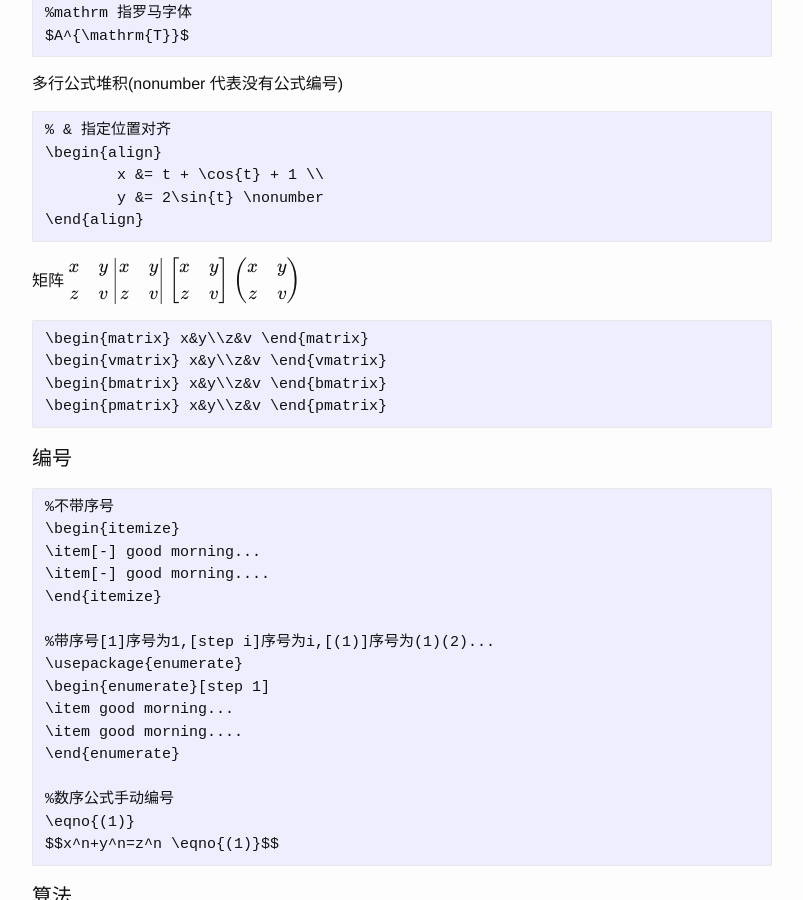
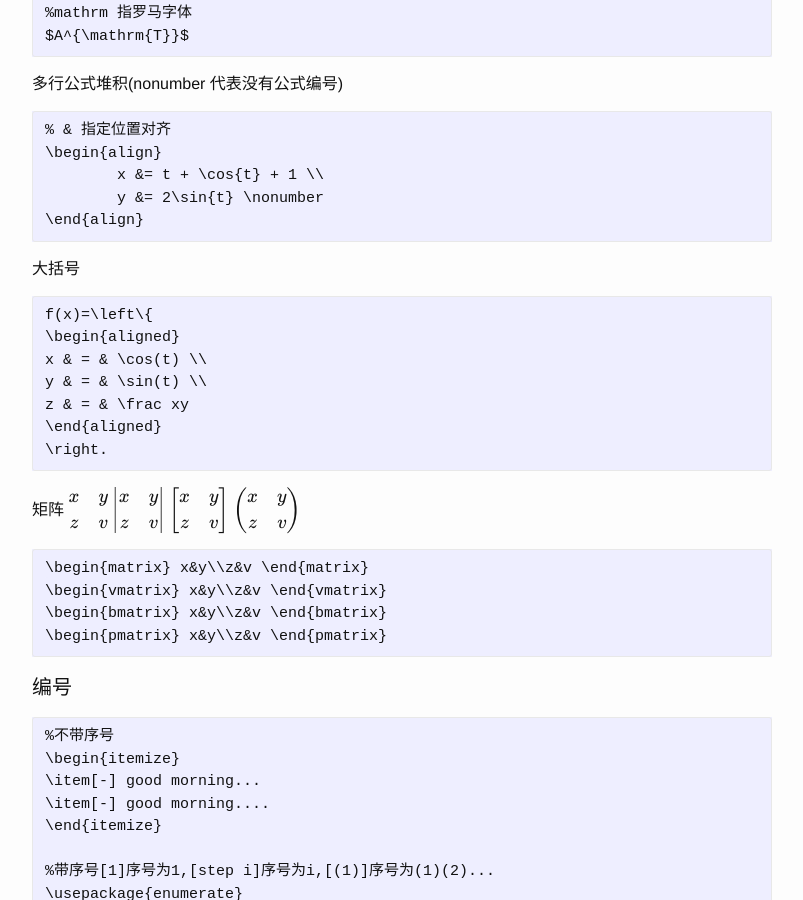
Before and after one commit to josephstalin117/josephstalin117.github.io, a Jekyll site: the page built from _posts/2018-6-23-latex.markdown, in a window 1280 px wide and 900 px high, scrolled down 6139 px. Shown: the whole window, without its empty margins (238-1041 px from the left). Built offline with Jekyll 4.4.1, drawn with Linux system fonts in a browser that asks for light colours; formulas are drawn with MathJax 3.

Commit message:
add big parantheses

````diff
--- a/_posts/2018-6-23-latex.markdown
+++ b/_posts/2018-6-23-latex.markdown
@@ -276,6 +276,17 @@
 	x &= t + \cos{t} + 1 \\
 	y &= 2\sin{t} \nonumber
 \end{align}
+```
+
+大括号
+```
+f(x)=\left\{
+\begin{aligned}
+x & = & \cos(t) \\
+y & = & \sin(t) \\
+z & = & \frac xy
+\end{aligned}
+\right.
 ```
 
 矩阵
````
